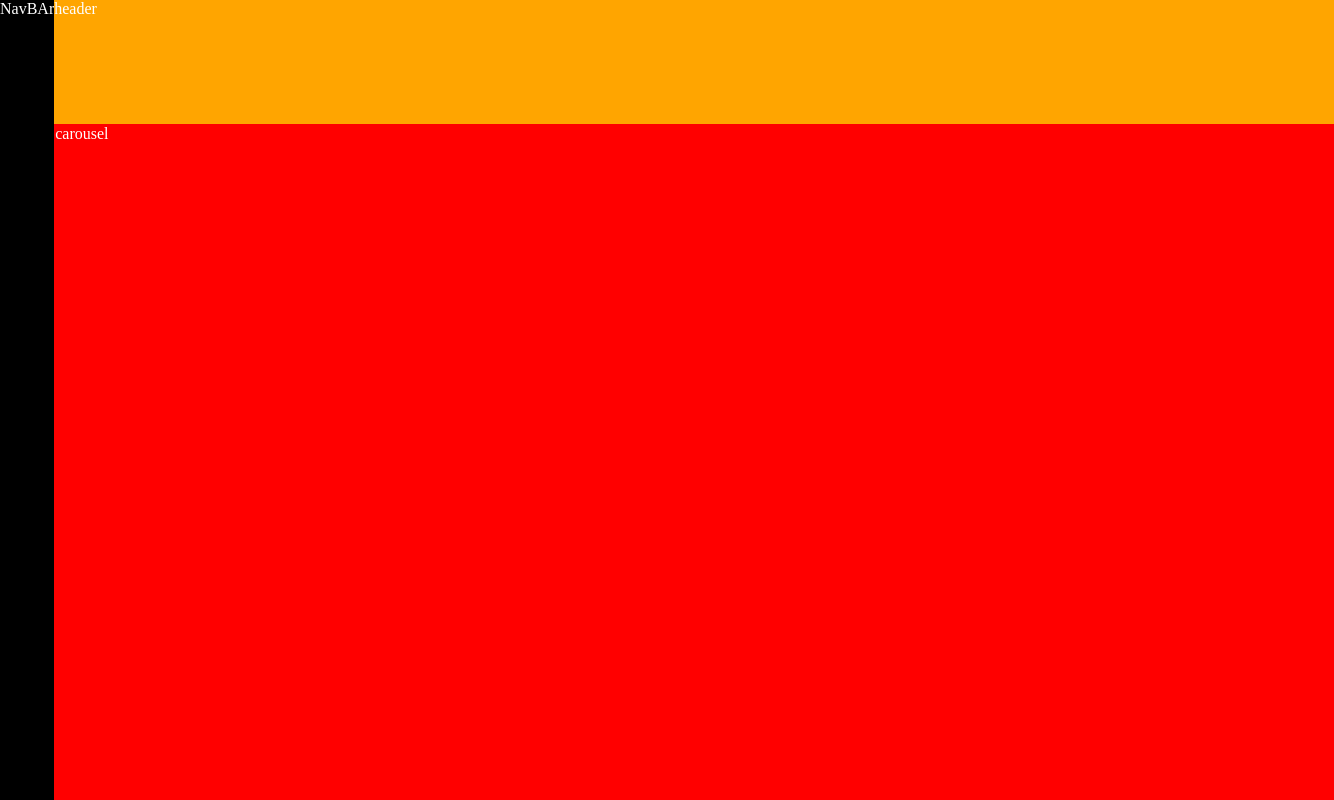
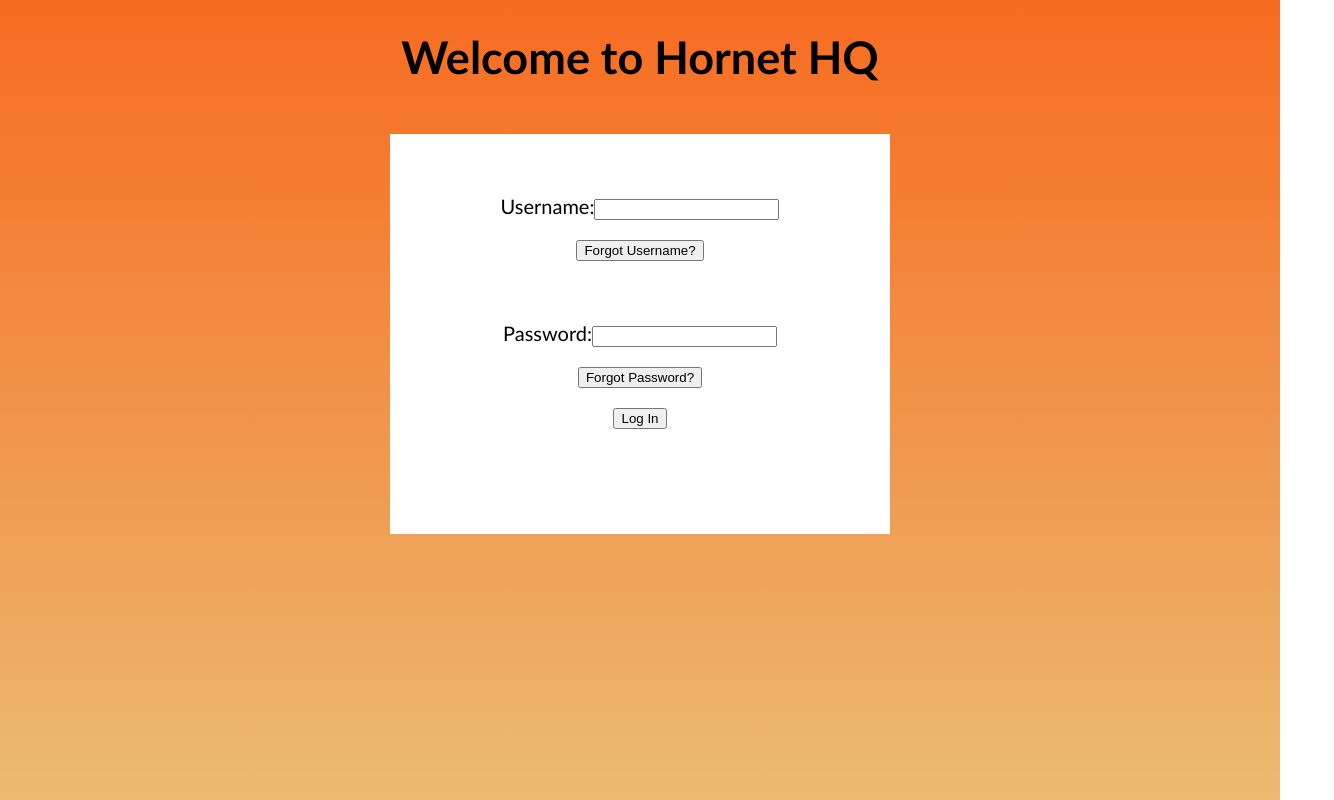
Before and after one commit to mpukabaofficial/dashboard, a React (Vite) app: page / in a window 1280 px wide. Shown: the top 800 px of the page, 1334 px wide, since content can reach past the window. Built offline with nearby package versions, Linux system fonts and the light colour scheme.

Commit message:
Login Page better
Despite simple, added a username and password along with forgot username/password buttons and a log in button (as of now they don't do anything). Also a box like how you normally see log in inputs in.

```diff
--- a/src/App.jsx
+++ b/src/App.jsx
@@ -1,10 +1,11 @@
 import "./App.css";
 import Layout from "./Layout";
+import LoginPage from "./pages/LoginPage";
 
 function App() {
   return (
     <>
-      <Layout></Layout>
+      <LoginPage></LoginPage>
     </>
   );
 }
--- a/src/index.css
+++ b/src/index.css
@@ -1,180 +1,4 @@
-<<<<<<< Updated upstream
-
-*,
-*::after,
-*::before {
-  margin: 0;
-  padding: 0;
-  box-sizing: border-box;
+body {
+    height: 100vh;
+    background: linear-gradient(#f76b20, #eabf75);
 }
-.carousel {
-  display: flex;
-  width: 100vw;
-  position: relative;
-  height: 100vh;
-}
-.slide {
-  width: 100%;
-  height: 100%;
-  position: relative;
-  overflow: hidden;
-  background: #000;
-  color: white;
-}
-
-.slide-controller {
-  position: fixed;
-  top: 50%;
-  background-color: black;
-  padding: 16px 32px;
-  color: white;
-  border-radius: 16px;
-  border: none;
-  cursor: pointer;
-  opacity: 0;
-  transition: opacity 0.3s ease-in-out;
-  border: 1px solid white;
-}
-.left-click {
-  left: 16px;
-}
-.right-click {
-  right: 16px;
-}
-
-.carousel:hover > .slide-controller {
-  opacity: 1;
-}
-.carrousel-image {
-  width: 100%;
-  height: 100%;
-  object-fit: cover;
-  opacity: 20%;
-}
-.info-container {
-  padding: 32px;
-  position: absolute;
-  top: 0;
-  left: 0;
-}
-.carousel ul {
-  list-style: none;
-  font-size: x-large;
-  display: flex;
-  gap: 16px;
-}
-.slider-buttons {
-  position: absolute;
-  bottom: 32px;
-  left: 50%;
-  display: flex;
-  gap: 16px;
-}
-.slider-button {
-  width: 8px;
-  height: 8px;
-  cursor: pointer;
-  border: 1px solid white;
-  border-radius: 4px;
-  background: none;
-}
-.selected {
-  background: white;
-}
-
-form{
-    display: flex;
-    flex-direction: column;
-    gap: 32px;
-}
-.form-input{
-    display: flex;
-    flex-direction: column;
-    width: 300px;
-}
-
-
-
-*,
-*::after,
-*::before {
-  margin: 0;
-  padding: 0;
-  box-sizing: border-box;
-}
-.carousel {
-  display: flex;
-  width: 100vw;
-  position: relative;
-  height: 100vh;
-}
-.slide {
-  width: 100%;
-  height: 100%;
-  position: relative;
-  overflow: hidden;
-  background: #000;
-  color: white;
-}
-
-.slide-controller {
-  position: fixed;
-  top: 50%;
-  background-color: black;
-  padding: 16px 32px;
-  color: white;
-  border-radius: 16px;
-  border: none;
-  cursor: pointer;
-  opacity: 0;
-  transition: opacity 0.3s ease-in-out;
-  border: 1px solid white;
-}
-.left-click {
-  left: 16px;
-}
-.right-click {
-  right: 16px;
-}
-
-.carousel:hover > .slide-controller {
-  opacity: 1;
-}
-.carrousel-image {
-  width: 100%;
-  height: 100%;
-  object-fit: cover;
-  opacity: 20%;
-}
-.info-container {
-  padding: 32px;
-  position: absolute;
-  top: 0;
-  left: 0;
-}
-.carousel ul {
-  list-style: none;
-  font-size: x-large;
-  display: flex;
-  gap: 16px;
-}
-.slider-buttons {
-  position: absolute;
-  bottom: 32px;
-  left: 50%;
-  display: flex;
-  gap: 16px;
-}
-.slider-button {
-  width: 8px;
-  height: 8px;
-  cursor: pointer;
-  border: 1px solid white;
-  border-radius: 4px;
-  background: none;
-}
-.selected {
-  background: white;
-}
-=======
->>>>>>> Stashed changes
--- /dev/null
+++ b/src/pages/LoginPage.css
@@ -0,0 +1,34 @@
+.container{
+    display: flex;
+    flex-direction: column;
+    margin: auto;
+    margin-top: 50px;
+    margin-bottom: 50px;
+    background: #fff;
+    height: 400px;
+    width: 500px;
+
+}
+
+.Hornet-Title {
+    color: black;
+    display: flex;
+    flex-direction: column;
+    align-items: center;
+    gap: 9px;
+    width: 100%;
+    margin-top: 30px;
+    font-family: 'Gill Sans', 'Gill Sans MT', Calibri, 'Trebuchet MS', sans-serif;
+    font-size: 45px;
+}
+
+.form-input {
+    margin-top: 60px;
+    display: flex;
+    align-items: center;
+    flex-direction: column;
+    gap: 20px;
+    color: black;
+    font-family: 'Gill Sans', 'Gill Sans MT', Calibri, 'Trebuchet MS', sans-serif;
+    font-size: 20px;
+}
--- a/src/pages/LoginPage.jsx
+++ b/src/pages/LoginPage.jsx
@@ -1,4 +1,5 @@
 import { useState } from 'react'
+import "./LoginPage.css";
 
 
 
@@ -11,29 +12,29 @@ function LoginPage() {
 
   return (
     <>
-    <h1 className=''> Welcome to Hornet HQ</h1>
+    <h1 className='Hornet-Title'> Welcome to Hornet HQ</h1>
+    <div className='container'>
     <form>
       <div className='form-input'>
       <label>
     Username:
     <input type="text" name="Username:" />
-  </label>
-
-<button onClick={ () => setName("Forgot Username?")}>Forgot Username?</button>
+      </label>
+  <button onClick={ () => setName("Forgot Username?")}>Forgot Username?</button>
       </div>
 
 
-<div className='form-input'>
-
-  <label>
+  <div className='form-input'>
+    <label>
     Password:
     <input type="text" name="Password" />
   </label>
   <button onClick={ () => setName("Forgot Password?")}>Forgot Password?</button>
   <input type="submit" value="Log In" />
-</div>
+  </div>
+  </form>
+    </div>
 
-</form>
 
 
     </>
```
